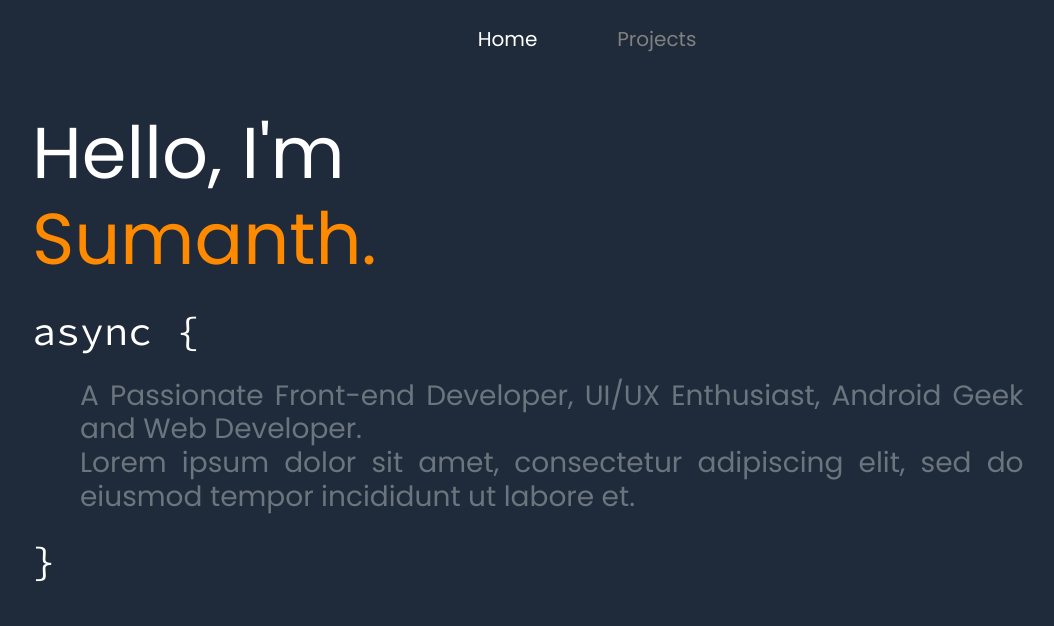
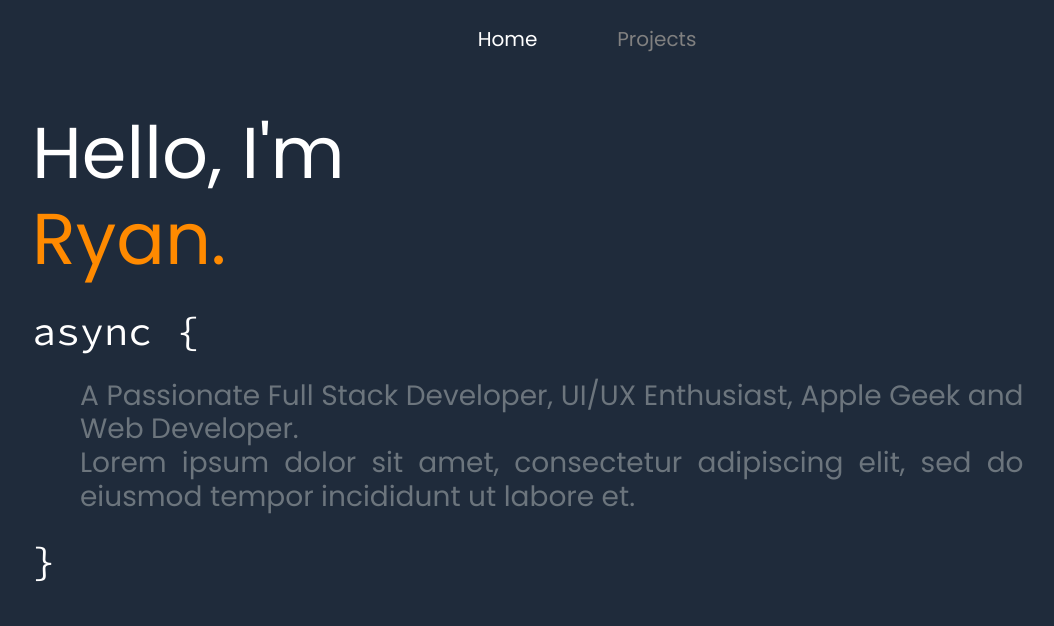
Before and after one commit to rrodwell/ryanrodwell.dev, a Gatsby site: page / in a window 1280 px wide. Shown: the top 626 px of the page, without its empty margins (53-1107 px from the left). Built offline with nearby package versions, Linux system fonts and the light colour scheme; Gatsby itself is replaced by a stand-in of ours.

Commit message:
modifying description

```diff
--- a/src/components/info.js
+++ b/src/components/info.js
@@ -14,11 +14,11 @@ export default function info() {
       <div className="my-5"></div>
       <div className="display-3" style={{ color: "#FF8A00" }}>
         <span style = {{color : "white"}}>Hello, I'm</span> <br />
-        Sumanth.
+        Ryan.
       </div>
       <div className="h1 code mt-4 mb-3">async {"{"}</div>
       <div className="text-muted mx-5 my-4 h3 text-justify info">
-        A Passionate Front-end Developer, UI/UX Enthusiast, Android Geek and Web
+        A Passionate Full Stack Developer, UI/UX Enthusiast, Apple Geek and Web
         Developer.
         <br /> Lorem ipsum dolor sit amet, consectetur adipiscing elit, sed do
         eiusmod tempor incididunt ut labore et.
--- a/src/pages/index.js
+++ b/src/pages/index.js
@@ -11,7 +11,7 @@ function index() {
       <Info />
       <Helmet>
         <meta charSet="utf-8" />
-        <title>Home | Sumanth</title>
+        <title>Home | Ryan Rodwell</title>
       </Helmet>
     </div>
   )
```
